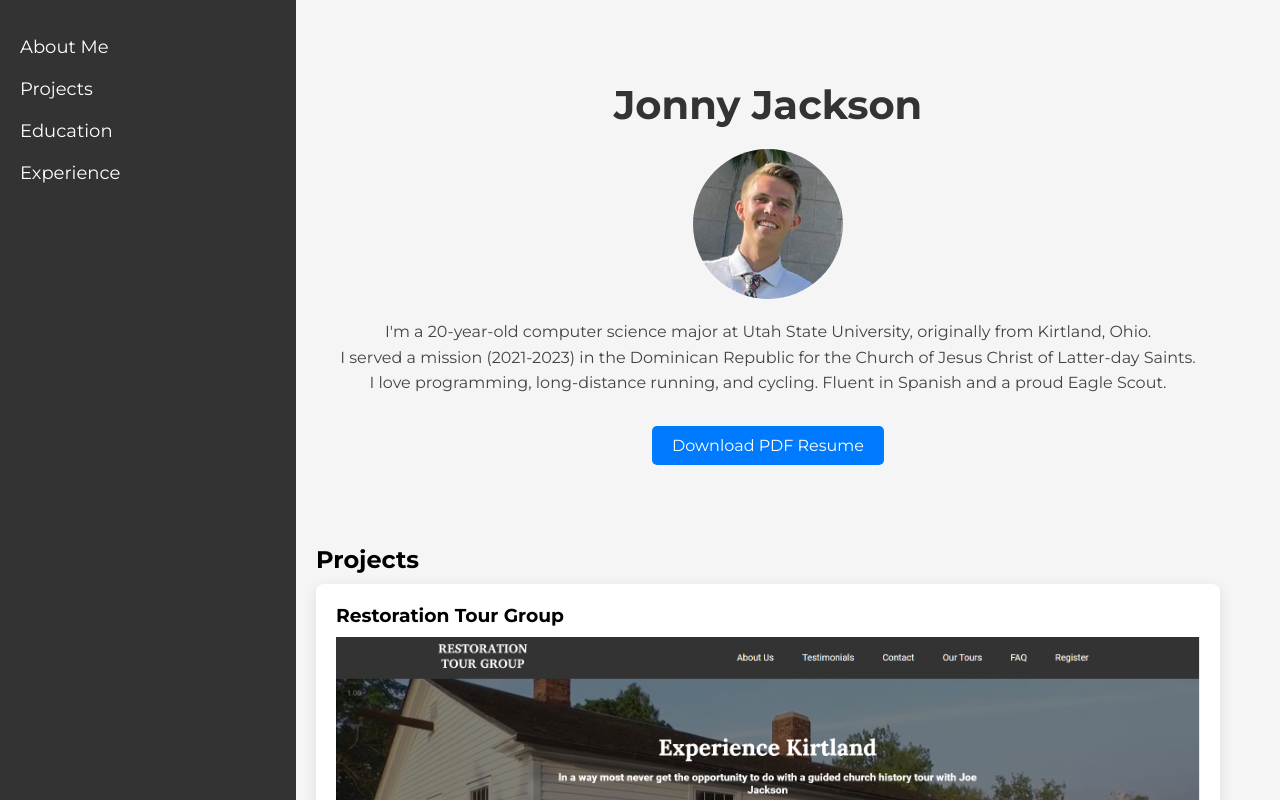
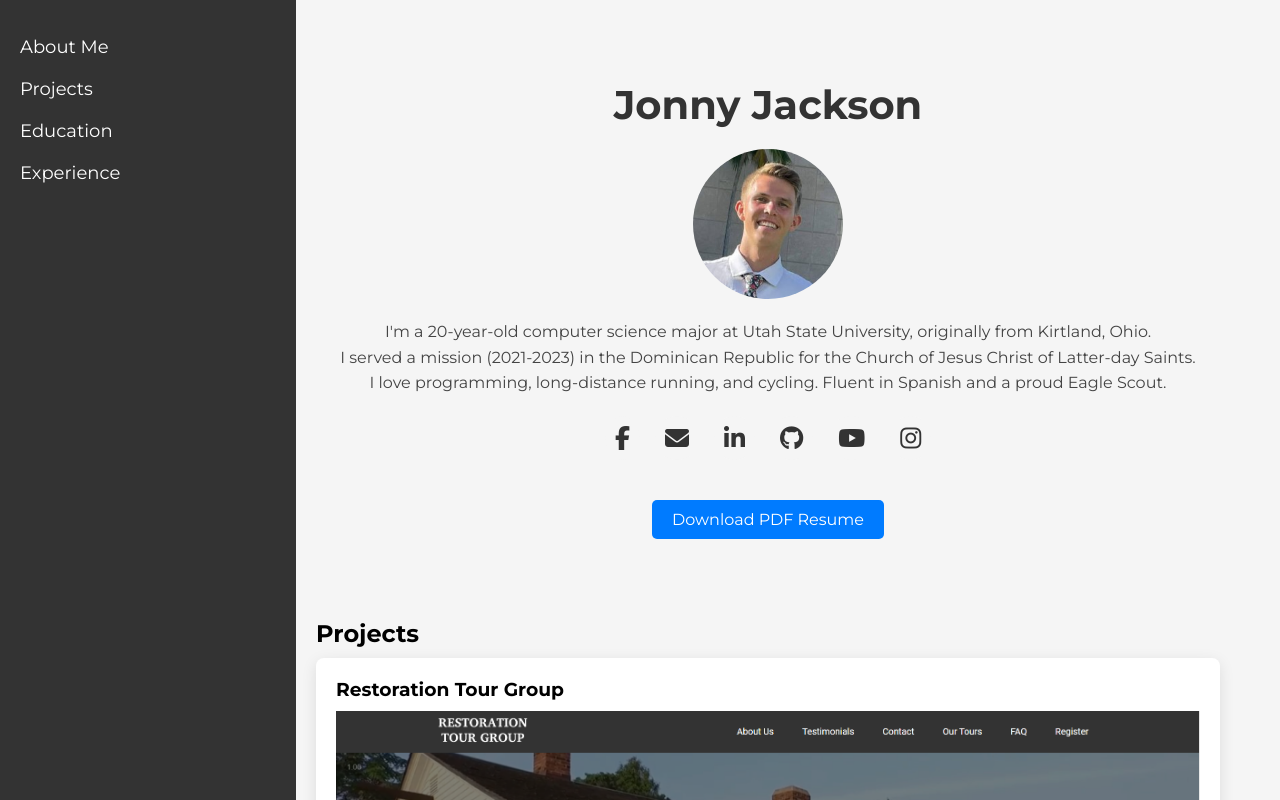
Before and after one commit to jonnyjackson26/my-resume, a React (Vite) app: page /#/ in a window 1280 px wide. Shown: the top 800 px of the page. Built offline with nearby package versions, Linux system fonts and the light colour scheme; no server answers.

Commit message:
put icons at top

```diff
--- a/src/pages/Home/Home.css
+++ b/src/pages/Home/Home.css
@@ -146,22 +146,22 @@ section {
     display: flex;
     justify-content: center;
     gap: 15px;
-    margin-top: 20px;
+    margin: 20px 0;
 }
 
 .social-links a {
-    text-decoration: none; /* Remove underline */
-    font-size: 24px;       /* Icon size */
-    color: #333;           /* Icon color */
+    text-decoration: none;
+    font-size: 24px;
+    color: #333;
     transition: color 0.3s ease, transform 0.3s ease;
     padding: 10px;
-    border-radius: 50%;    /* Add rounded background if needed */
-    background-color: #f5f5f5; /* Light background behind icons */
+    border-radius: 50%;
+    background-color: #f5f5f5;
 }
 
 .social-links a:hover {
-    color: #ff5722;        /* Change color on hover */
-    transform: scale(1.2); /* Slightly enlarge the icon on hover */
+    color: #ff5722;
+    transform: scale(1.2);
 }
 
 .fa-facebook { color: #4267B2; }
--- a/src/pages/Home/Home.jsx
+++ b/src/pages/Home/Home.jsx
@@ -70,6 +70,14 @@ const Home = () => {
                         I served a mission (2021-2023) in the Dominican Republic for the Church of Jesus Christ of Latter-day Saints. <br/>
                         I love programming, long-distance running, and cycling. Fluent in Spanish and a proud Eagle Scout.
                     </p>
+                    <div className="social-links">
+                        <a href="https://www.facebook.com/jonny.jackson.98229/" className="fab fa-facebook-f" target="_blank" rel="noopener noreferrer"></a>
+                        <a href="mailto:jrsjackson26@gmail.com" className="fas fa-envelope"></a>
+                        <a href="https://linkedin.com/in/your-profile" className="fab fa-linkedin-in" target="_blank" rel="noopener noreferrer"></a>
+                        <a href="https://github.com/jonnyjackson26" className="fab fa-github" target="_blank" rel="noopener noreferrer"></a>
+                        <a href="https://www.youtube.com/channel/UCUPGPAKijHmEutSMKr6cnwg" className="fab fa-youtube" target="_blank" rel="noopener noreferrer"></a>
+                        <a href="https://www.instagram.com/jonnyjackson_/" className="fab fa-instagram" target="_blank" rel="noopener noreferrer"></a>
+                    </div>
                     <a href="/resume-jonny-jackson.pdf" download className="download-resume-btn">Download PDF Resume</a>
                 </section>
 
@@ -105,18 +113,6 @@ const Home = () => {
                         </div>
                     ))}
                 </section>
-
-                <section id="contact">
-                    <h2>Contact Me</h2>
-                    <div className="social-links">
-                        <a href="https://www.facebook.com/jonny.jackson.98229/" className="fab fa-facebook-f" target="_blank" rel="noopener noreferrer"></a>
-                        <a href="mailto:jrsjackson26@gmail.com" className="fas fa-envelope"></a>
-                        <a href="https://linkedin.com/in/your-profile" className="fab fa-linkedin-in" target="_blank" rel="noopener noreferrer"></a>
-                        <a href="https://github.com/jonnyjackson26" className="fab fa-github" target="_blank" rel="noopener noreferrer"></a>
-                        <a href="https://www.youtube.com/channel/UCUPGPAKijHmEutSMKr6cnwg" className="fab fa-youtube" target="_blank" rel="noopener noreferrer"></a>
-                        <a href="https://www.instagram.com/jonnyjackson_/" className="fab fa-instagram" target="_blank" rel="noopener noreferrer"></a>
-                    </div>
-                </section>
             </div>
         </div>
     );
```
Also changed, not shown: 1 other file (tests, documents, lock files or other folders).
